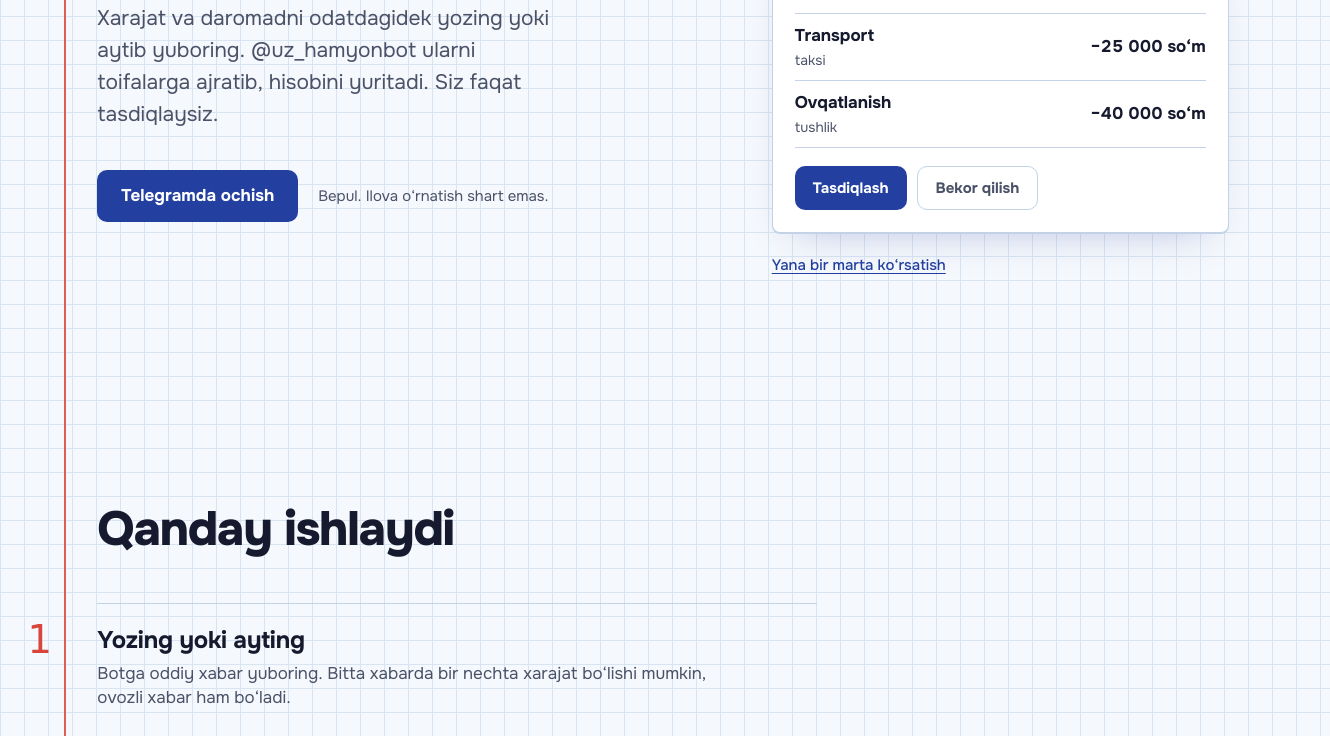
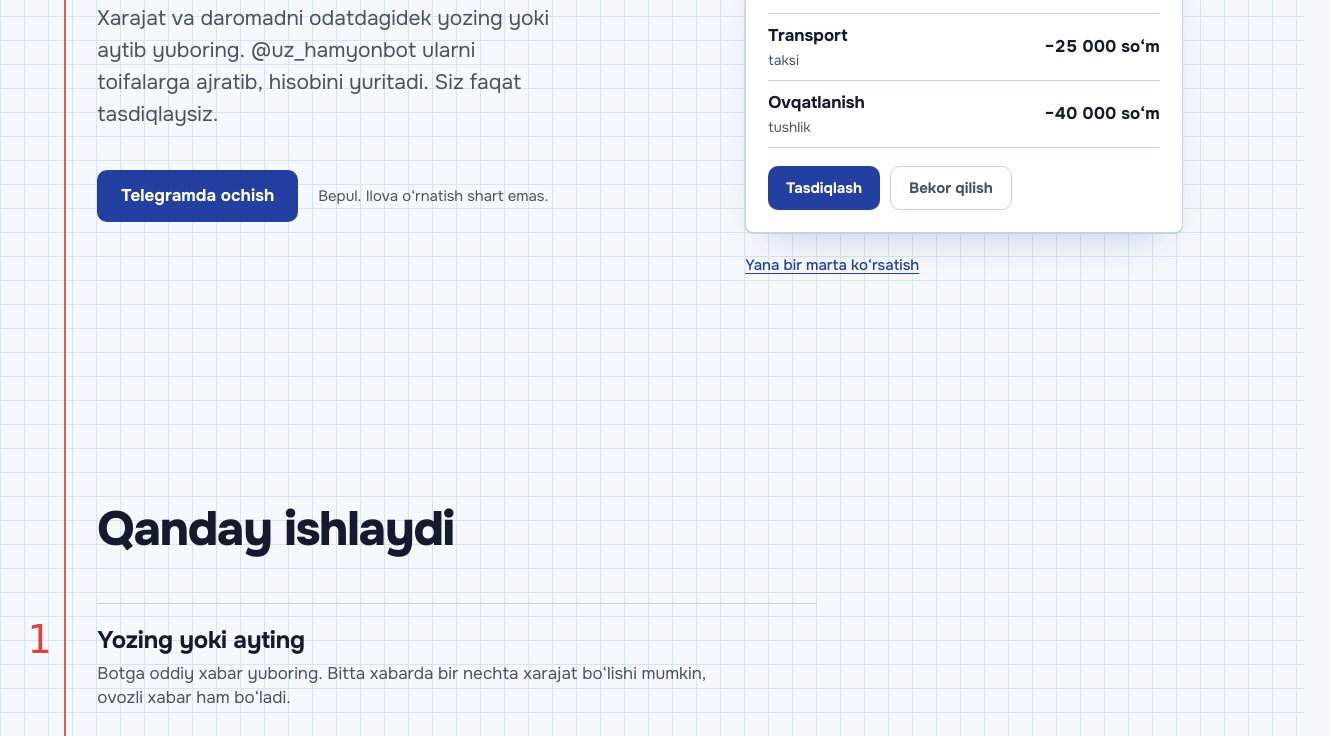
Before and after one commit to eldor-firdavsov/UzHamyon_landing, a plain HTML site: page index.html in a window 1280 px wide. Shown: the part 368-1104 px from the top of the page, 1330 px wide, since content can reach past the window. Drawn offline with Linux system fonts and the light colour scheme; a web font is replaced by a local one.

Commit message:
Balance layout

```diff
--- a/index.html
+++ b/index.html
@@ -127,8 +127,8 @@ a:hover{color:var(--ink-deep)}
 .skip:focus{left:8px}
 
 /* the notebook sheet: centred column with a red margin line down the whole page */
-.sheet{position:relative;padding:0 clamp(20px,4vw,64px) 0 var(--gutter)}
-.sheet>header,.sheet>main,.sheet>footer{max-width:1320px}
+.sheet{position:relative;padding:0 var(--gutter)}
+.sheet>header,.sheet>main,.sheet>footer{max-width:1360px;margin-inline:auto}
 .sheet::before{content:'';position:absolute;top:0;bottom:0;left:var(--margin-x);width:2px;background:var(--margin);opacity:.85}
 
 /* header */
@@ -281,6 +281,7 @@ footer a{color:var(--muted)}
 @media (max-width:640px){
   body{font-size:16px}
   .sheet{padding-right:20px}
+  .sheet>header,.sheet>main,.sheet>footer{margin-inline:0}
   .top{height:80px}
   .top nav a.l{display:none}
   .written{font-size:27px}
```
